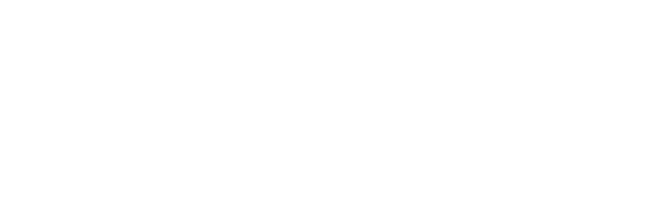
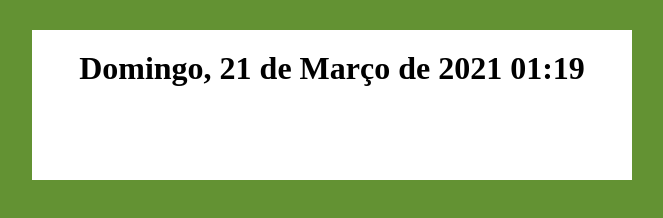
Before and after one commit to Jonathan220/Javascript-aula06, a plain HTML site: page index.html in a window 1280 px wide. Shown: the whole page, without its empty margins (308-971 px from the left). Drawn offline with Linux system fonts and the light colour scheme.

Commit message:
Construção do codigo em javascript e adição de css

```diff
--- a/assets/css/style.css
+++ b/assets/css/style.css
@@ -3,3 +3,14 @@
   margin: 0px;
   box-sizing: border-box;
 }
+body {
+  background-color: rgb(99, 146, 51);
+}
+.container {
+  max-width: 600px;
+  margin: 30px auto;
+  background-color: #fff;
+  height: 150px;
+  padding: 20px;
+  text-align: center;
+}
--- a/assets/js/index.js
+++ b/assets/js/index.js
@@ -0,0 +1,54 @@
+function displayDate(){
+    const title = document.querySelector(".container");
+    const h1 = document.createElement("h1");
+
+    const date = getDate();
+
+    const objectDate = formatDate(date);
+
+    h1.innerHTML = formatText(objectDate);
+
+    title.appendChild(h1);
+
+    function getDate(){
+        const todaysDate = new Date();
+        return todaysDate;
+    }
+
+
+    function formatDate(objectDate){
+        const objectFormatted = {}
+        objectFormatted.dayOfTheweek = formatDayOfTheWeek(objectDate.getDay());
+        objectFormatted.day = objectDate.getDate();
+        objectFormatted.month = formatMonth(objectDate.getMonth());
+        objectFormatted.year = objectDate.getFullYear();
+        objectFormatted.hours = formatNumbers(objectDate.getHours());
+        objectFormatted.minutes = formatNumbers(objectDate.getMinutes());
+
+
+        return objectFormatted;
+
+    }
+
+    function formatDayOfTheWeek(dayOfTheweek){
+        const daysOftheWeek = ['Domingo','segunda', 'Terça', 'Quarta', 'Quinta', 'Sexta', 'Sábado'];
+        return daysOftheWeek[dayOfTheweek];
+    }
+
+    function formatMonth(month){
+        const months = ['Janeiro', 'Fevereiro', 'Março', 'Abril','Maio', 'Junho','Julho', 'Agosto', 'Setembro', 'Outubro', 'Novembro', 'Dezembro'];
+        return months[month];
+    }
+
+    function formatNumbers(value){
+        const result = value < 10 ? `0${value}` : value;
+        return result
+    }
+
+    function formatText(objectDate){
+        const text = `${objectDate.dayOfTheweek}, ${objectDate.day} de ${objectDate.month} de ${objectDate.year} ${objectDate.hours}:${objectDate.minutes}`;
+        return text
+    }
+}
+
+displayDate();
--- a/index.html
+++ b/index.html
@@ -4,13 +4,14 @@
     <meta charset="UTF-8">
     <meta http-equiv="X-UA-Compatible" content="IE=edge">
     <meta name="viewport" content="width=device-width, initial-scale=1.0">
+    <link rel="stylesheet" href="assets/css/style.css">
     <title>Aula06</title>
 </head>
 <body>
     <div class="container">
         <h1>
-
         </h1>
     </div>
+    <script src="assets/js/index.js"></script>
 </body>
 </html>
```
